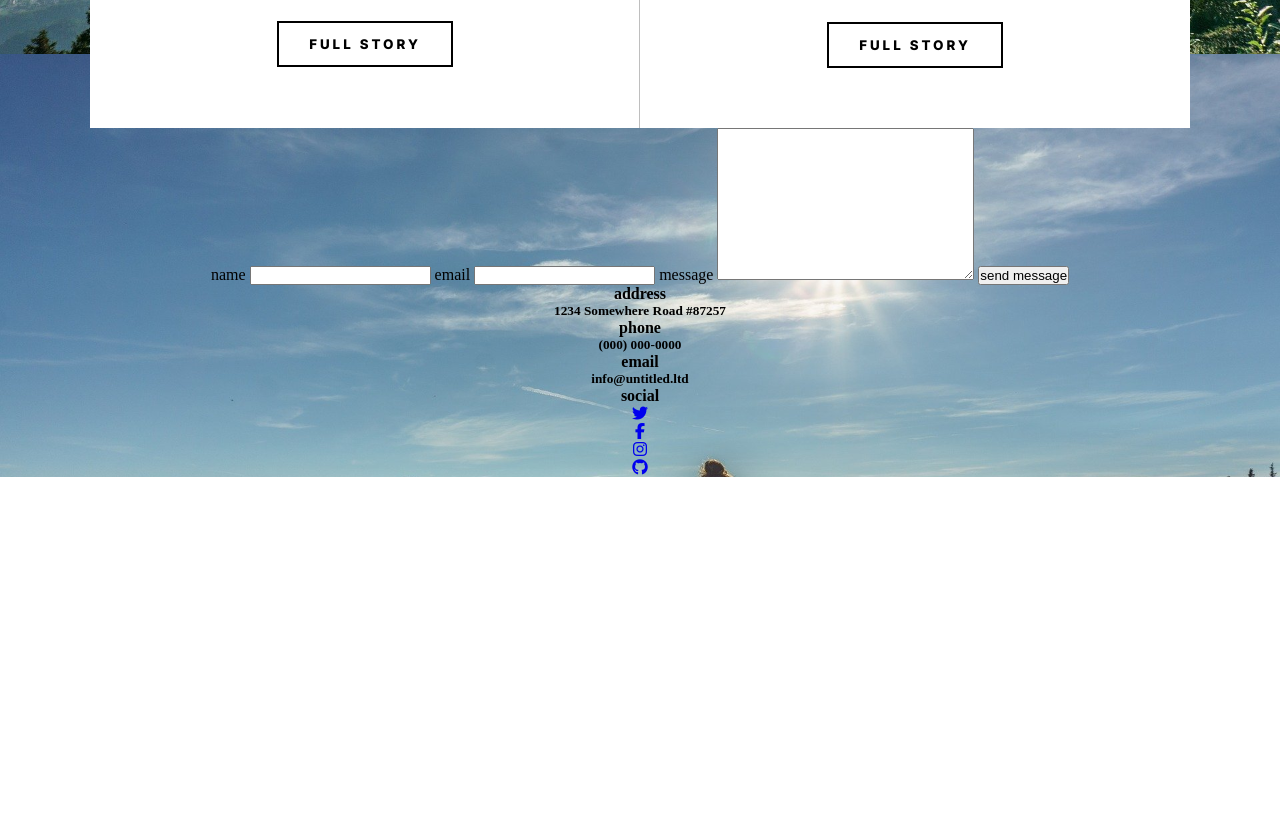
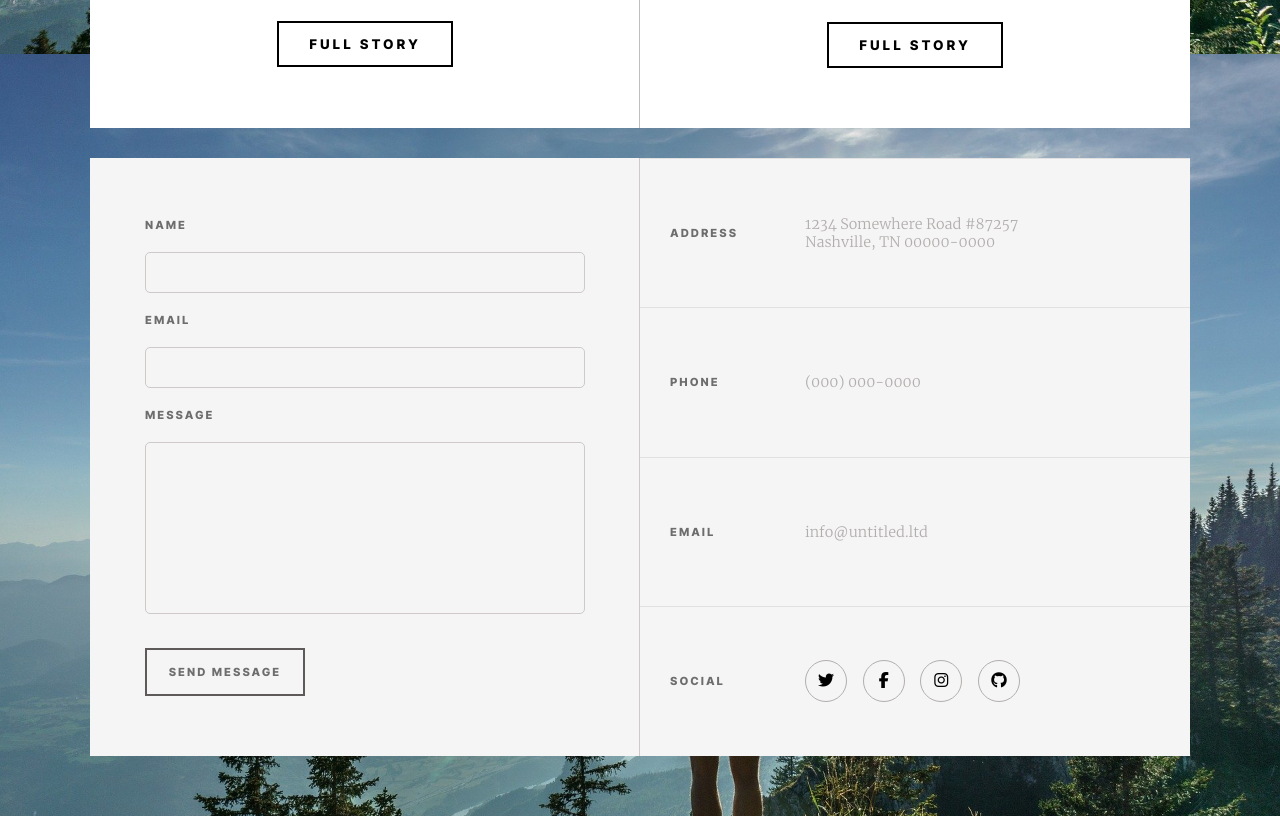
Before and after one commit to Rangassamy/maquette-la-montagne, a plain HTML site: page index.html in a window 1280 px wide. Shown: the part 2620-3436 px from the top of the page. Before the commit the page ends 3097 px from the top, so only its background shows below. Drawn offline with Linux system fonts and the light colour scheme.

Commit message:
first version footer with after

```diff
--- a/Assets/style/_settings.scss
+++ b/Assets/style/_settings.scss
@@ -10,4 +10,5 @@
   margin: 0;
   padding: 0;
   box-sizing: border-box;
+  list-style: none;
 }
--- a/Assets/style/components/_body.scss
+++ b/Assets/style/components/_body.scss
@@ -2,4 +2,5 @@ body {
   min-height: 100vh;
   background: url(../images/bg.jpg) fixed center/cover;
   text-align: center;
+  padding-bottom: 60px;
 }
--- a/Assets/style/index.scss
+++ b/Assets/style/index.scss
@@ -4,3 +4,4 @@
 @import "layout/header";
 @import "./layout/_main-part-1.scss";
 @import "./layout/main-part-2";
+@import "./layout/footer";
--- /dev/null
+++ b/Assets/style/layout/_footer.scss
@@ -0,0 +1,147 @@
+footer {
+  max-width: 1100px;
+  margin: 0 auto;
+  background: whitesmoke;
+  display: grid;
+  grid-template-columns: 50% 50%;
+
+  .footer-left-part-container {
+    position: relative;
+
+    &::after {
+      content: "";
+      background: rgb(207, 201, 201);
+      width: 1px;
+      height: 100%;
+      position: absolute;
+      right: 0;
+      top: 0;
+    }
+  }
+  .footer-left-part {
+    width: 80%;
+    margin: 0 auto;
+
+    form {
+      padding: 60px 0;
+      display: grid;
+      grid-template-columns: 1fr;
+      grid-template-rows: 1 1 1 1;
+      grid-template-areas:
+        "name-form"
+        "email-form"
+        "message-form"
+        "button";
+    }
+    .name-form {
+      grid-area: name-form;
+    }
+    .email-form {
+      grid-area: email-form;
+    }
+    .message-form {
+      grid-area: message-form;
+    }
+    label {
+      text-transform: uppercase;
+      font-family: "InterExtraBold";
+      font-size: 0.7rem;
+      display: block;
+      text-align: left;
+      color: rgb(110, 109, 109);
+      letter-spacing: 2px;
+      font-weight: 100;
+      margin-bottom: 20px;
+    }
+    input[type="text"] {
+      width: 100%;
+      background: transparent;
+      border: solid 1px rgb(207, 201, 201);
+      padding: 12px;
+      border-radius: 5px;
+      margin-bottom: 20px;
+      outline: none;
+    }
+    textarea {
+      background: transparent;
+      width: 100%;
+      border: solid 1px rgb(207, 201, 201);
+      border-radius: 5px;
+      resize: none;
+      margin-bottom: 30px;
+      padding: 10px;
+      outline: none;
+    }
+    input[type="submit"] {
+      padding: 15px;
+      max-width: 160px;
+      text-transform: uppercase;
+      font-family: "InterExtraBold";
+      font-weight: 300;
+      font-size: 0.7rem;
+      letter-spacing: 2px;
+      color: rgb(110, 109, 109);
+      background: transparent;
+      border: solid 2px rgb(94, 90, 90);
+    }
+  }
+
+  .footer-right-part-container {
+    display: grid;
+    grid-template-rows: 25% 25% 25% 25%;
+  }
+  .footer-right-part-box-container {
+    display: grid;
+    justify-content: space-between;
+    grid-template-columns: 30% 70%;
+    position: relative;
+    box-shadow: inset 0 1px 0 rgba(0, 0, 0, 0.082);
+  }
+  .footer-right-part-box-left {
+    display: flex;
+    justify-content: flex-start;
+    align-items: center;
+  }
+  .footer-right-part-box-right {
+    display: flex;
+    justify-content: flex-start;
+    align-items: center;
+  }
+  h4 {
+    text-transform: uppercase;
+    font-family: "InterExtraBold";
+    font-weight: 100;
+    font-size: 0.7rem;
+    letter-spacing: 2px;
+    color: rgb(110, 109, 109);
+    padding-left: 30px;
+  }
+  h5 {
+    font-family: "MerriweatherLight";
+    font-weight: 100;
+    font-size: 0.9rem;
+    color: rgb(179, 174, 174);
+    width: 100%;
+    max-width: 215px;
+    text-align: left;
+  }
+  ul {
+    width: 100%;
+    max-width: 215px;
+    display: flex;
+    justify-content: space-between;
+  }
+  li {
+    width: 20px;
+    height: 20px;
+    border: 1px solid rgb(179, 174, 174);
+    border-radius: 150px;
+    padding: 20px;
+    display: flex;
+    justify-content: center;
+    align-items: center;
+  }
+  a {
+    color: black;
+  }
+}
--- a/Assets/style/layout/_main-part-1.scss
+++ b/Assets/style/layout/_main-part-1.scss
@@ -1,6 +1,6 @@
 main {
   max-width: 1100px;
-  margin: 0 auto;
+  margin: 0 auto 30px;
   background: white;
 
   .main-part-1 {
--- a/index.html
+++ b/index.html
@@ -101,12 +101,18 @@
         <div class="footer-left-part-container">
           <div class="footer-left-part">
             <form action="">
-              <label for="name">name</label>
+              <div class="name-form">
+                <label for="name">name</label>
               <input type="text" id="name" />
-              <label for="email">email</label>
+              </div>
+              <div class="email-form">
+                <label for="email">email</label>
               <input type="text" id="email" />
-              <label for="message">message</label>
+              </div>
+              <div class="message-form">
+                <label for="message">message</label>
               <textarea id="message" cols="30" rows="10"></textarea>
+              </div>
               <input type="submit" value="send message" />
             </form>
           </div>
@@ -117,7 +123,7 @@
               <h4>address</h4>
             </div>
             <div class="footer-right-part-box-right">
-              <h5>1234 Somewhere Road #87257</h5>
+              <h5>1234 Somewhere Road #87257 Nashville, TN 00000-0000</h5>
             </div>
           </div>
           <div class="footer-right-part-box-container">
```
Also changed, not shown: Assets/style/index.css, 1 other file.
